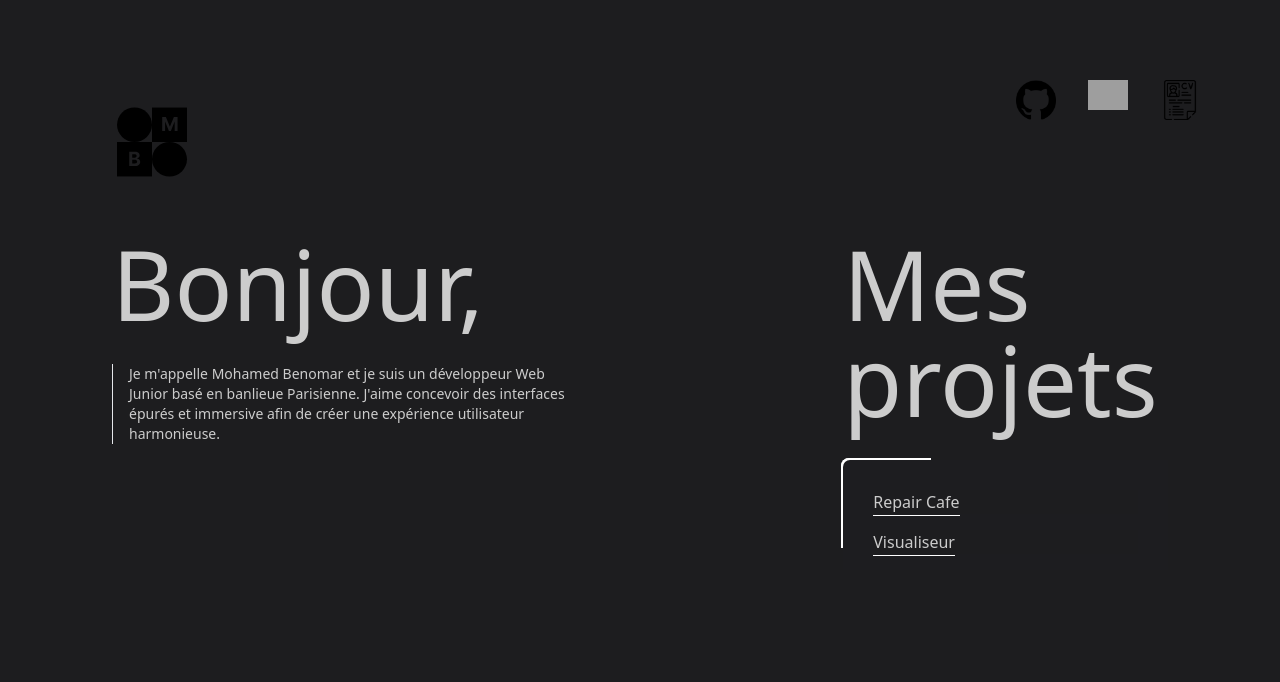
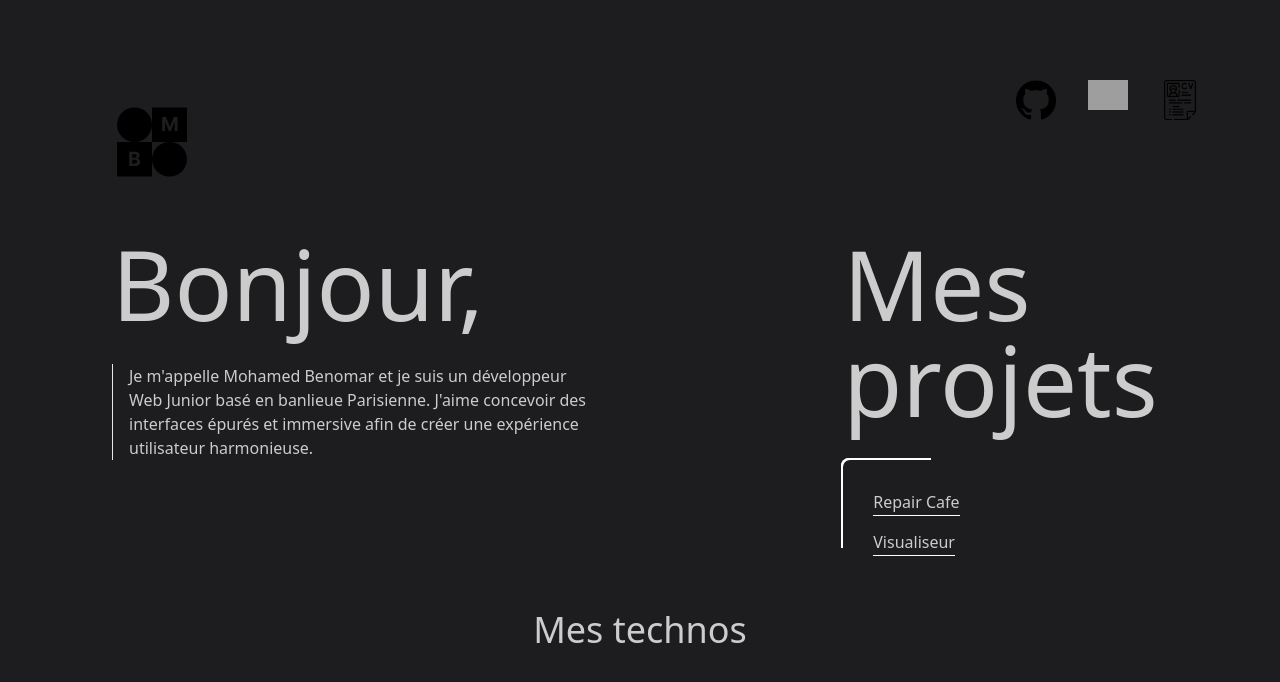
Before and after one commit to Phfyx/Portfolio, a React (Vite) app: page / in a window 1280 px wide. Shown: the top 682 px of the page. Built offline with nearby package versions, Linux system fonts and the light colour scheme; grey boxes are pictures that could not be loaded.

Commit message:
FEAT: add technos section

```diff
--- a/src/App.jsx
+++ b/src/App.jsx
@@ -3,6 +3,7 @@ import Header from "./components/Header/header";
 import Projet from "./components/Projet/projet";
 import Message from "./components/Message/message";
 import Footer from "./components/Footer/footer";
+import Technos from "./components/Technos/technos";
 
 function App() {
   return (
@@ -16,6 +17,7 @@ function App() {
           <Message />
           <Projet />
         </div>
+        <Technos />
       </div>
       <Footer />
     </div>
--- a/src/components/Message/message.jsx
+++ b/src/components/Message/message.jsx
@@ -1,10 +1,8 @@
 import {useEffect} from "react";
-import data from "../../assets/data.js";
 import {  animate} from "framer-motion";
 import { useSelector } from 'react-redux';
 
-function Message(props) {
-  const technos = data.technos;
+function Message() {
   const project = useSelector((state) => state.project.value);
   console.log(project);
 
@@ -19,7 +17,7 @@ if (project === null){
         <section className="aboutme relative basis-7/12 p-8  md:mr-48">
           <article className="message-d'accroche">
             <h1 className="text-4xl md:text-8xl mb-8">Bonjour,</h1>
-            <p className="text-sm pl-4 border-l mb-8">
+            <p className=" pl-4 border-l mb-8 md:text-base">
               Je m'appelle Mohamed Benomar et je suis un développeur Web Junior
               basé en banlieue Parisienne. J'aime concevoir des interfaces épurés et
               immersive afin de créer une expérience utilisateur harmonieuse.
--- /dev/null
+++ b/src/components/Technos/technos.jsx
@@ -0,0 +1,11 @@
+import React from 'react';
+
+function Technos () {
+  return (
+    <div>
+      <h1 className='title flex justify-center text-4xl mt-2'>Mes technos</h1>
+    </div>
+  );
+};
+
+export default Technos;
```
